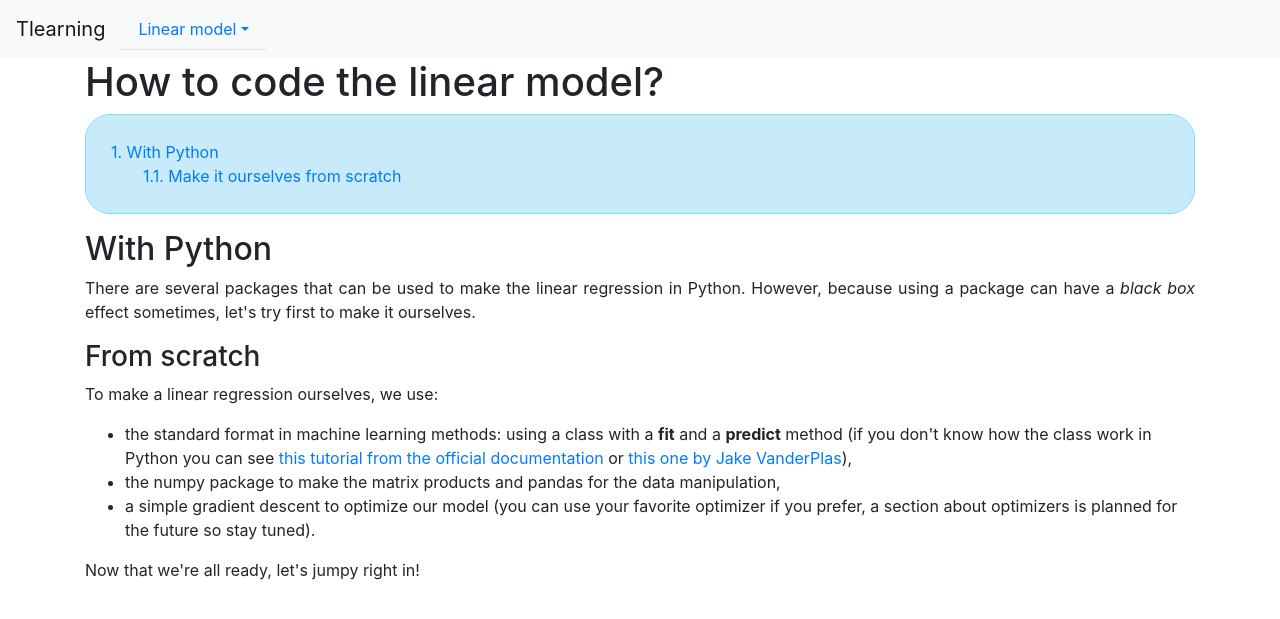
After one commit to tanglef/tlearning, a Flask app: page /lm/coding_lm in a window 1280 px wide. The commit adds this page. Shown: the top 619 px of the page. Run offline with Flask 2, Linux system fonts and the light colour scheme; parts of the project's set-up code (start-up, migrations or seed data) failed here and were passed over; some libraries are stand-ins or nearby versions.

Commit message:
prepare coding page

```diff
--- a/tlearning/lm/routes.py
+++ b/tlearning/lm/routes.py
@@ -10,7 +10,7 @@ lm_bp = Blueprint(
 )
 
 
-@lm_bp.route('/lm', methods=['GET'])
+@lm_bp.route('/lm/concept_lm', methods=['GET'])
 def lm():
     """Linear model page."""
 
@@ -19,3 +19,14 @@ def lm():
         title='LM main page',
         template='lm-template',
     )
+
+
+@lm_bp.route('/lm/coding_lm', methods=['GET'])
+def lm_code():
+    """Code linear model page."""
+
+    return render_template(
+        'coding_lm.html',
+        title='LM code page',
+        template='lm-template',
+    )
--- /dev/null
+++ b/tlearning/lm/templates/coding_lm.html
@@ -0,0 +1,57 @@
+{% extends 'base.html' %}
+
+{% block content %}
+<h1> {% block title %} How to code the linear model? {% endblock %}</h1>
+<p style="background: #c7ebfa;
+border: 1px solid #77e4ff;
+border-radius: 25px;
+display: table;
+font-size: 100%;
+margin-bottom: 1em;
+padding: 25px;
+width: 100%;">
+    <a href="#part1">1. With Python</a><br />
+    <a style="margin-left: 2rem;" href="#python_scratch">1.1. Make it ourselves from scratch</a><br />
+
+</p>
+{% block head %}
+<script type="text/x-mathjax-config">
+      MathJax.Hub.Config({
+        TeX: {
+           equationNumbers: {  autoNumber: "AMS"  },
+           extensions: ["AMSmath.js", "AMSsymbols.js", "autobold.js", "color.js"]
+        }
+      });
+  </script>
+
+<script src="https://polyfill.io/v3/polyfill.min.js?features=es6"></script>
+<script type="text/javascript" id="MathJax-script" async
+    src="https://cdn.jsdelivr.net/npm/mathjax@3/es5/tex-chtml.js"></script>
+{% endblock %}
+
+<h2 id="Python">With Python</h2>
+<p align="justify">
+    There are several packages that can be used to make the linear regression in Python.
+    However, because using a package can have a <i>black box</i> effect sometimes, let's try first
+    to make it ourselves.
+</p>
+
+<h3 id="python_scratch"> From scratch</h3>
+<p align="justify">
+To make a linear regression ourselves, we use:
+<ul>
+    <li>the standard format in machine learning methods: using a class with a <b>fit</b> and a <b>predict</b> method
+        (if you don't know how the class work in Python you can see <a href="https://docs.python.org/3/tutorial/classes.html">this tutorial from the official documentation</a>
+    or <a href="https://jakevdp.github.io/blog/2012/12/01/a-primer-on-python-metaclasses/">this one by Jake VanderPlas</a>),
+    </li>
+    <li>the numpy package to make the matrix products and pandas for the data manipulation,</li>
+    <li> a simple gradient descent to optimize our model (you can use your favorite optimizer if you prefer, a section about optimizers is planned for the future so stay tuned).</li>
+  </ul>
+
+  Now that we're all ready, let's jumpy right in!
+
+</p>
+
+
+
+{% endblock %}
--- a/tlearning/templates/base.html
+++ b/tlearning/templates/base.html
@@ -21,9 +21,9 @@
           <li class="nav-item dropdown">
             <a class="nav-link dropdown-toggle" data-toggle="dropdown" href="#" role="button" aria-haspopup="true" aria-expanded="false">Linear model</a>
             <div class="dropdown-menu">
-              <a class="dropdown-item" href="lm">Concept</a>
+              <a class="dropdown-item" href="/lm/concept_lm">Concept</a>
+              <a class="dropdown-item" href="/lm/coding_lm">Coding</a>
               <!--
-              <a class="dropdown-item" href="lm/visu">Visualize</a>
               <div class="dropdown-divider"></div>
               <a class="dropdown-item" href="lm/play">Your turn</a>
               -->
```
Also changed, not shown: 1 other file.
